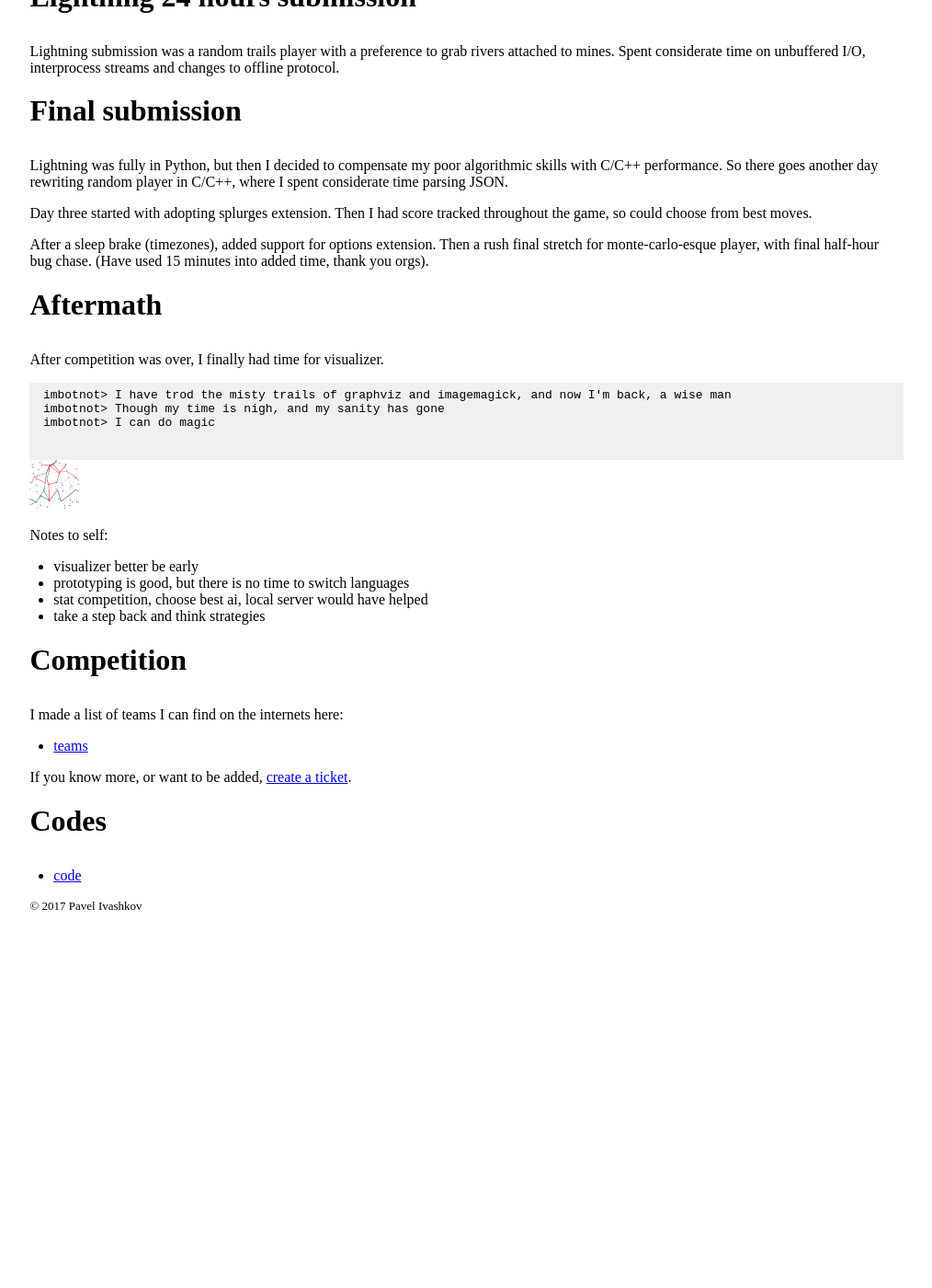
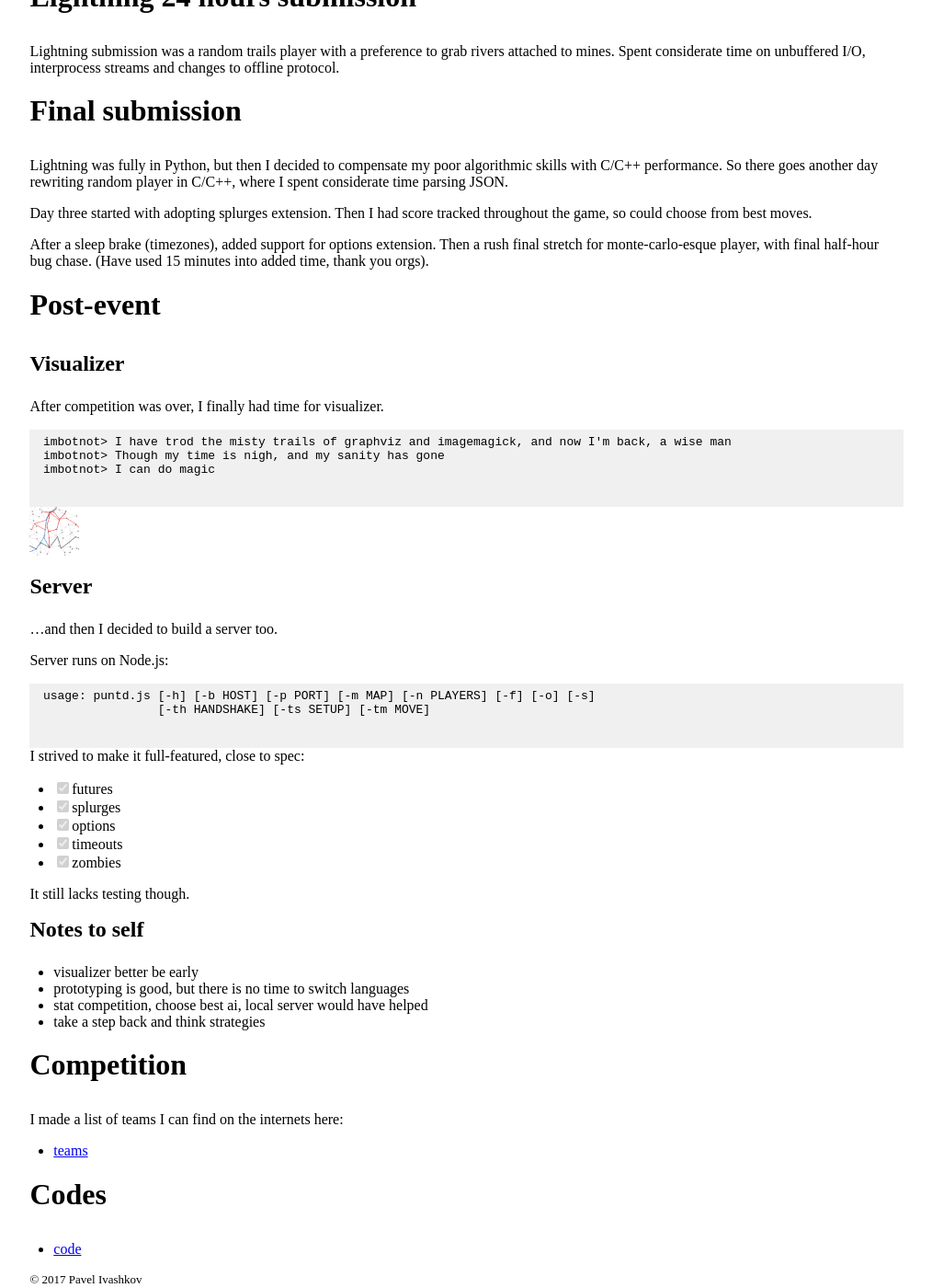
Before and after one commit to paiv/blog, a Jekyll site: the page built from _posts/2017-08-09-icfp-contest-punting.md, in a window 1280 px wide and 1400 px high, scrolled down 869 px. Shown: the whole window at 92% size, without its empty margins (185-1199 px from the left). Built offline with Jekyll 4.4.1, drawn with Linux system fonts in a browser that asks for light colours; before the commit the page ends 1863 px from its top, so only the background shows below that.

Commit message:
:octocat: added server

````diff
--- a/_posts/2017-08-09-icfp-contest-punting.md
+++ b/_posts/2017-08-09-icfp-contest-punting.md
@@ -58,7 +58,9 @@ Day three started with adopting splurges extension. Then I had score tracked thr
 After a sleep brake (timezones), added support for options extension. Then a rush final stretch for monte-carlo-esque player, with final half-hour bug chase. (Have used 15 minutes into added time, thank you orgs).
 
 
-# Aftermath
+# Post-event
+
+## Visualizer
 
 After competition was over, I finally had time for visualizer.
 
@@ -71,7 +73,29 @@ imbotnot> I can do magic
 [<img src="{% include page_assets %}/boston-cut.png" style="width:40pt">]({% include page_assets %}/boston.gif)
 
 
-Notes to self:
+## Server
+
+...and then I decided to build a server too.
+
+Server runs on Node.js:
+
+```
+usage: puntd.js [-h] [-b HOST] [-p PORT] [-m MAP] [-n PLAYERS] [-f] [-o] [-s]
+                [-th HANDSHAKE] [-ts SETUP] [-tm MOVE]
+```
+
+I strived to make it full-featured, close to spec:
+
+- [x] futures
+- [x] splurges
+- [x] options
+- [x] timeouts
+- [x] zombies
+
+It still lacks testing though.
+
+
+## Notes to self
 
 * visualizer better be early
 * prototyping is good, but there is no time to switch languages
@@ -85,8 +109,6 @@ I made a list of teams I can find on the internets here:
 
 * [teams][TEAMS]
 
-If you know more, or want to be added, [create a ticket][ADDSOME].
-
 
 # Codes
 
````
Also changed, not shown: other parts of _posts/2017-08-09-icfp-contest-punting.md (+2 -2 lines).
